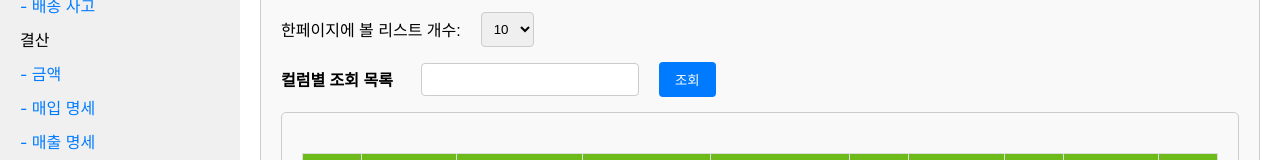
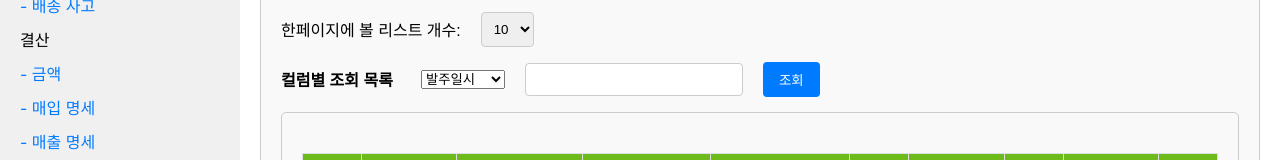
Before and after one commit to HIZENBERK/ai_bench, a React (Create React App) app in the folder meat/: page /raw-material/procurement in a window 1280 px wide. Shown: the part 397-557 px from the top of the page. Built offline with nearby package versions, Linux system fonts and the light colour scheme; no server answers.

Commit message:
발주 페이지 조회 기능 추가

```diff
--- a/meat/src/view/ProcurementPage.js
+++ b/meat/src/view/ProcurementPage.js
@@ -7,6 +7,9 @@ import axios from "axios";
 import {format} from "date-fns";
 
 const ProcurementPage = () => {
+    const [filteredResults, setFilteredResults] = useState([]);
+    const [TextForSearch, setTextForSearch] = useState('')
+    const [SearchOption, setSearchOption] = useState('')
     const [OrderDate,setOrderDate] = useState('')
     const [ETA,setETA] = useState('')
     const [OrderWeight,setOrderWeight] = useState('')
@@ -37,6 +40,7 @@ const ProcurementPage = () => {
             const response = await axios.get('http://localhost:8000/api/order/');
             console.log(response.data);
             setSearchResults(response.data);
+            setFilteredResults(response.data); // 초기 데이터 설정
         } catch (error) {
             console.error('데이터 가져오기 에러:', error);
         }
@@ -82,6 +86,9 @@ const ProcurementPage = () => {
         setResultsPerPage(parseInt(event.target.value));
         setCurrentPage(1); // Reset to the first page
     };
+    const handleSearchOption = (event) => {
+        setSearchOption(event.target.value);
+    }
 
     const handleRegisterNavigation = async () => {
         try {
@@ -109,6 +116,28 @@ const ProcurementPage = () => {
         }
     };
 
+    const handleSearch = () => {
+        const lowerCasedFilter = TextForSearch.toLowerCase();
+        const filteredData = searchResults.filter(item => {
+            switch (SearchOption) {
+                case '발주일시':
+                    return item.OrderDate.toLowerCase().includes(lowerCasedFilter);
+                case '입고예정일':
+                    return item.ETA.toLowerCase().includes(lowerCasedFilter);
+                case '거래처':
+                    return item.Client.toLowerCase().includes(lowerCasedFilter);
+                case '상태':
+                    return item.OrderSituation.toLowerCase().includes(lowerCasedFilter);
+                case '발주번호':
+                    return item.OrderNo.toLowerCase().includes(lowerCasedFilter);
+                case '부위':
+                    return item.Part.toLowerCase().includes(lowerCasedFilter);
+                default:
+                    return false;
+            }
+        });
+        setFilteredResults(filteredData);
+    };
     const { authState } = useAuth();
     let empNo = 'admin';
     try {
@@ -212,8 +241,17 @@ const ProcurementPage = () => {
                 </div>
                 <div className="input-container">
                     <label htmlFor="orderDateTimeSearch">컬럼별 조회 목록</label>
-                    <input type="text" id="orderDateTimeSearch" />
-                    <button>조회</button>
+                    <select id="resultsPerPage" value={SearchOption} onChange={handleSearchOption}>
+                        <option value={'발주일시'}>발주일시</option>
+                        <option value={'입고예정일'}>입고예정일</option>
+                        <option value={'거래처'}>거래처</option>
+                        <option value={'상태'}>상태</option>
+                        <option value={'발주번호'}>발주번호</option>
+                        <option value={'부위'}>부위</option>
+                    </select>
+                    <input type="text" id="orderDateTimeSearch" value={TextForSearch}
+                           onChange={(e) => setTextForSearch(e.target.value)}/>
+                    <button onClick={handleSearch}>조회</button>
                 </div>
                 <div className="procurement-page-container">
                     <table className="table-container">
@@ -232,7 +270,7 @@ const ProcurementPage = () => {
                     </tr>
                     </thead>
                         <tbody>
-                        {currentResults.map((result, index) => (
+                        {filteredResults.map((result, index) => (
                             <tr key={index}>
                                 <td>{index+1}</td>
                                 <td>{result.OrderDate}</td>
```
Lines whose indentation alone changed are shown as unchanged.
